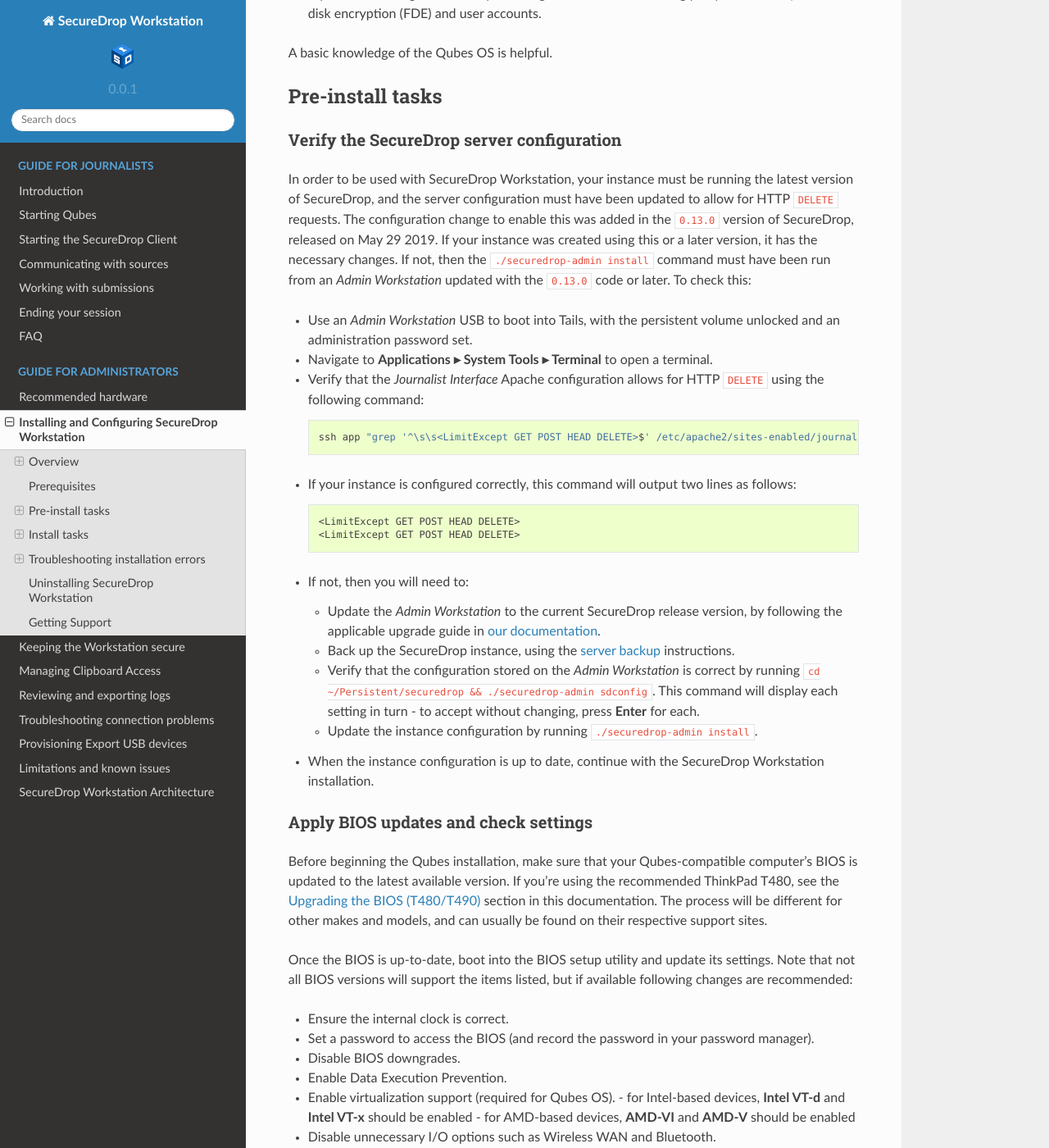
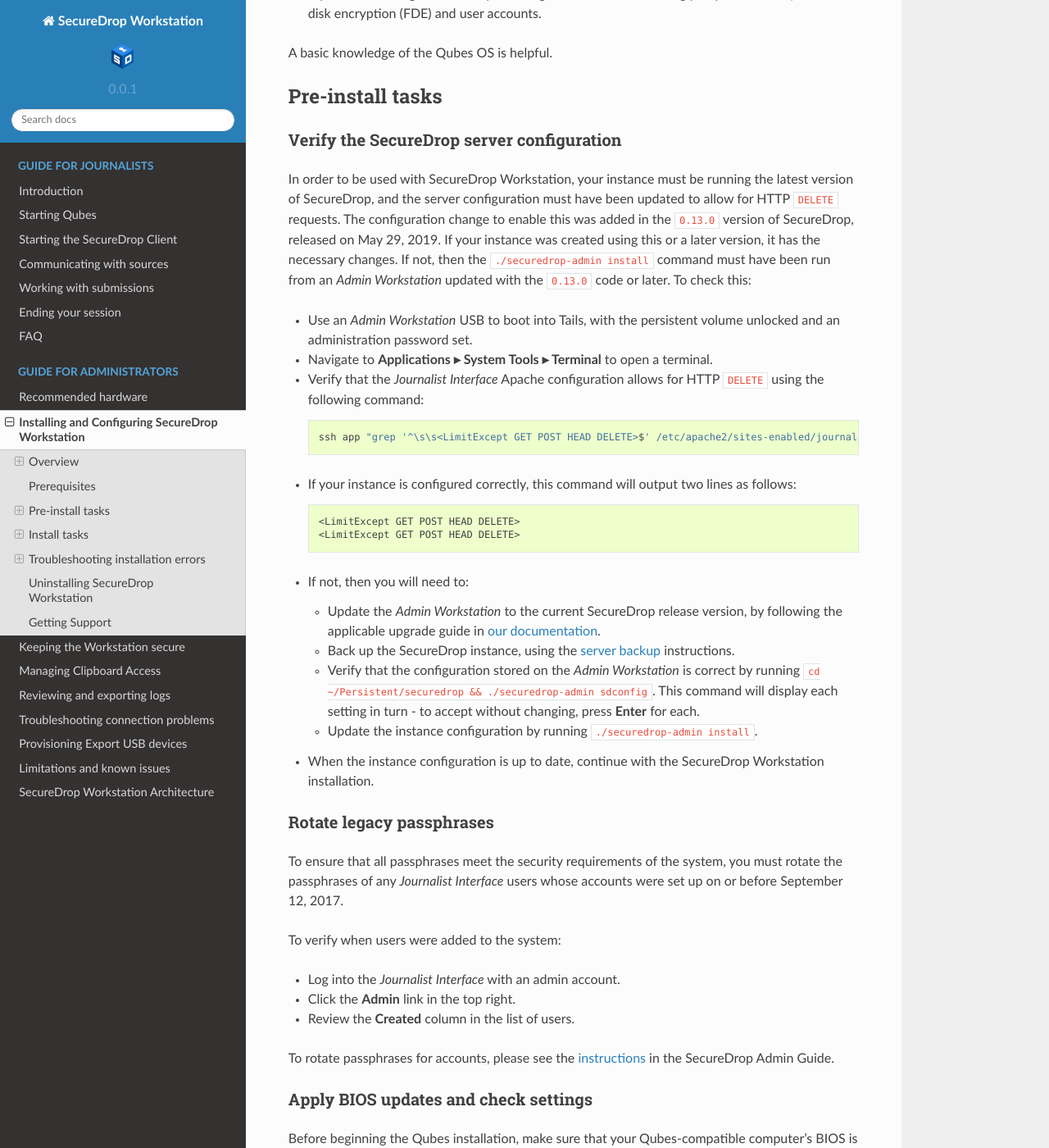
Before and after one commit to freedomofpress/securedrop-workstation-docs, a Sphinx documentation site: the page built from docs/admin/install.rst, in a window 1280 px wide and 1400 px high, scrolled down 1654 px. Shown: the whole window at 82% size. Built offline with Sphinx 7.4.7 and the Read the Docs theme 2.0.0, drawn with Linux system fonts in a browser that asks for light colours.

Commit message:
Add pre-install task to rotate legacy passphrases

```diff
--- a/docs/admin/install.rst
+++ b/docs/admin/install.rst
@@ -54,7 +54,7 @@
 
 Verify the SecureDrop server configuration
 ~~~~~~~~~~~~~~~~~~~~~~~~~~~~~~~~~~~~~~~~~~
-In order to be used with SecureDrop Workstation, your instance must be running the latest version of SecureDrop, and the server configuration must have been updated to allow for HTTP ``DELETE`` requests. The configuration change to enable this was added in the ``0.13.0`` version of SecureDrop, released on May 29 2019. If your instance was created using this or a later version, it has the necessary changes. If not, then the ``./securedrop-admin install`` command must have been run from an *Admin Workstation* updated with the ``0.13.0`` code or later. To check this:
+In order to be used with SecureDrop Workstation, your instance must be running the latest version of SecureDrop, and the server configuration must have been updated to allow for HTTP ``DELETE`` requests. The configuration change to enable this was added in the ``0.13.0`` version of SecureDrop, released on May 29, 2019. If your instance was created using this or a later version, it has the necessary changes. If not, then the ``./securedrop-admin install`` command must have been run from an *Admin Workstation* updated with the ``0.13.0`` code or later. To check this:
 
 - Use an *Admin Workstation* USB to boot into Tails, with the persistent volume unlocked and an administration password set.
 - Navigate to **Applications ▸ System Tools ▸ Terminal** to open a terminal.
@@ -79,6 +79,19 @@
   - Update the instance configuration by running ``./securedrop-admin install``.
 
 - When the instance configuration is up to date, continue with the SecureDrop Workstation installation.
+
+
+Rotate legacy passphrases
+~~~~~~~~~~~~~~~~~~~~~~~~~
+To ensure that all passphrases meet the security requirements of the system, you must rotate the passphrases of any *Journalist Interface* users whose accounts were set up on or before September 12, 2017.
+
+To verify when users were added to the system:
+
+- Log into the *Journalist Interface* with an admin account.
+- Click the **Admin** link in the top right.
+- Review the **Created** column in the list of users.
+
+To rotate passphrases for accounts, please see the `instructions <https://docs.securedrop.org/en/stable/admin.html#passphrases-and-two-factor-resets>`_ in the SecureDrop Admin Guide.
 
 Apply BIOS updates and check settings
 ~~~~~~~~~~~~~~~~~~~~~~~~~~~~~~~~~~~~~
```
